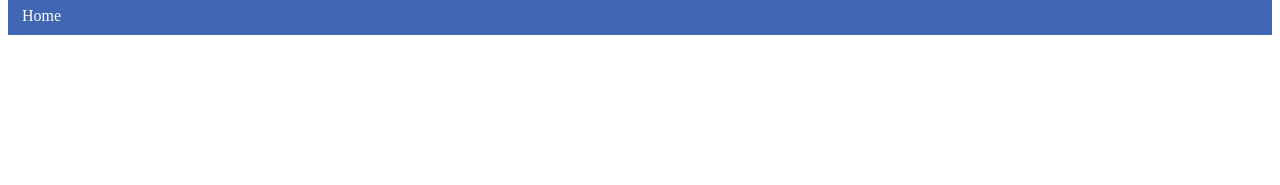
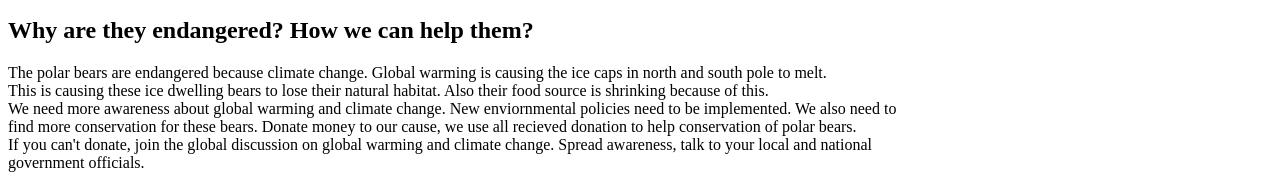
Before and after one commit to mr-martinsosa/march-sei-06-workshop, a plain HTML site: page index.html in a window 1280 px wide. Shown: the part 2989-3174 px from the top of the page. Before the commit the page ends 3032 px from the top, so only its background shows below. Drawn offline with Linux system fonts and the light colour scheme.

Commit message:
initial commit of third article

```diff
--- a/index.html
+++ b/index.html
@@ -28,6 +28,17 @@
 		<img src="https://images.unsplash.com/photo-1466477234737-8a3b3faed8c3?ixlib=rb-0.3.5&ixid=eyJhcHBfaWQiOjEyMDd9&s=9b4c1d09d2c3bc436ba31f72240d8fbb&auto=format&fit=crop&w=1350&q=80">
 	</article>
 
+	<article>
+		<h2>Why are they endangered? How we can help them?</h2>
+		<p>The polar bears are endangered because climate change. Global warming is causing the ice caps in north and south pole to melt.<br>
+			This is causing these ice dwelling bears to lose their natural habitat. Also their food source is shrinking because of this.<br>
+			We need more awareness about global warming and climate change. New enviornmental policies need to be implemented. We also need to<br>
+			find more conservation for these bears. Donate money to our cause, we use all recieved donation to help conservation of polar bears.<br>
+			If you can't donate, join the global discussion on global warming and climate change. Spread awareness, talk to your local and national<br>
+			government officials.
+		</p>
+	</article>
+
 	<footer>
 		<ul class = "nav">
       		<li class = "nav"><a href="index.html">Home</a></li>
```
